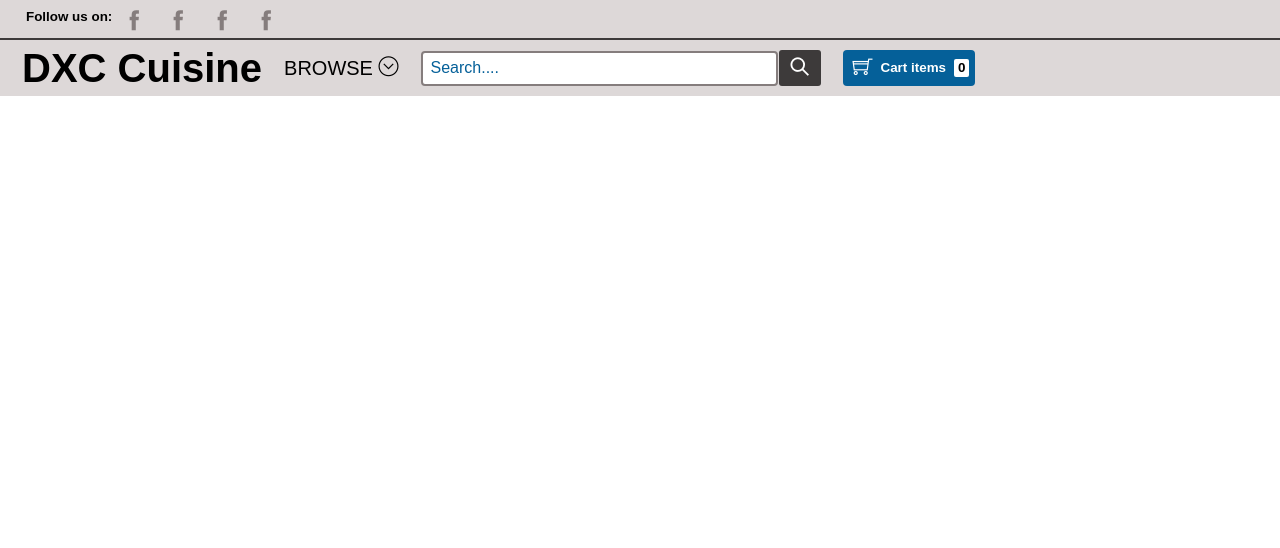
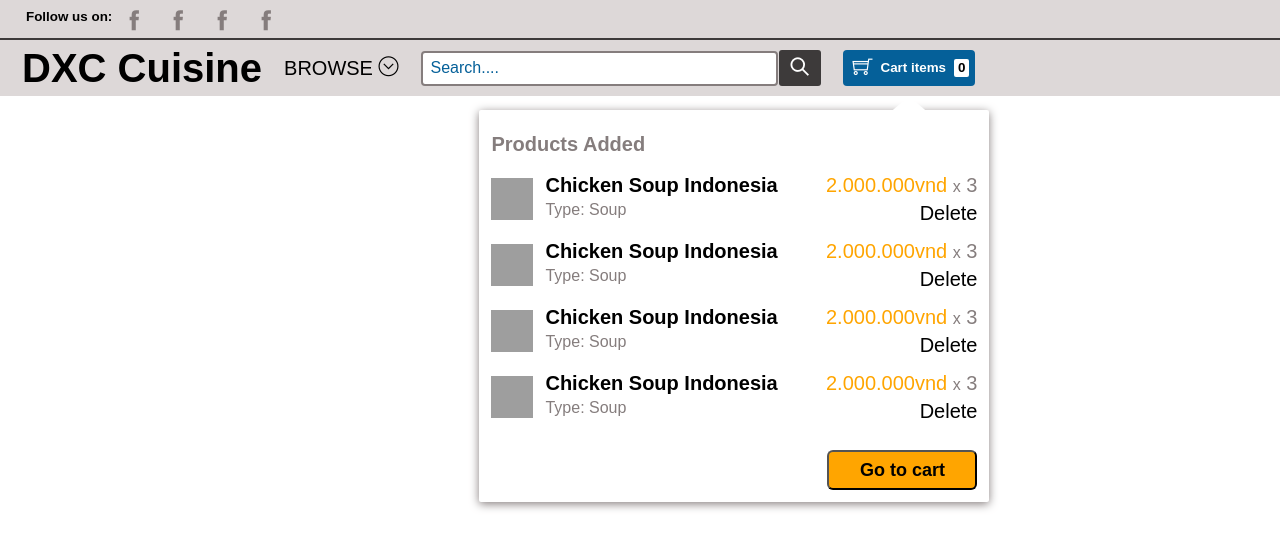
Before and after one commit to chicchicchic/Project_Work_Layout, a website: page src/index.html in a window 1280 px wide. Drawn offline with nearby package versions, Linux system fonts and the light colour scheme; grey boxes are pictures that could not be loaded.

Commit message:
update 4:42PM 02/10/2022

```diff
--- a/src/index.html
+++ b/src/index.html
@@ -121,6 +121,7 @@
             </span>
           </div>
 
+
           <!-- Cart dropdown -->
           <div class="cart-header">
 
@@ -137,50 +138,107 @@
             </div>
 
             <div class="cart-list cart-list-empty">
-              <img src="./images/cart-empty-img.jpg" alt="" class="cart-list-empty-img">
+              <!-- No product -->
+              <!-- <img src="./images/cart-empty-img.jpg" alt="" class="cart-list-empty-img">
               <span class="cart-list-empty-msg">
                 Cart is empty
-              </span>
+              </span> -->
 
-              <!-- <ul class="category-drop-down">
-                <li class="category-drop-down-wrap">
-                  <label for="" class="meal-type">
-                    Meal Type
-                    <span class="ti-arrow-circle-down"></span>
-                  </label>
+              <!-- Has product -->
+              <h4 class="cart-list-title">Products Added</h4>
+              <ul class="cart-list-item">
 
-                  <div class="underline-category"></div>
+                <!-- Cart item -->
+                <li class="cart-item">
+                  <img src="./images/4.jpg" alt="Soup Image" class="cart-item-img">
+                  <div class="cart-item-info">
 
-                  <ul class="category-child-wrap">
-                    <li><a href="#">Appetizers & Snacks Recipes</a></li>
-                    <li><a href="#">Breakfast & Brunch Recipes</a></li>
-                    <li><a href="#">Desserts</a></li>
-                    <li><a href="#">Dinners</a></li>
-                    <li><a href="#">Drinks</a></li>
-                  </ul>
+                    <div class="cart-item-info-top">
+                      <h5 class="cart-item-name">Chicken Soup Indonesia</h5>
+                      <div class="cart-item-price-wrap">
+                        <span class="cart-item-price">2.000.000vnd</span>
+                        <span class="cart-item-multiply">x</span>
+                        <span class="cart-item-quantity">3</span>
+                      </div>
+                    </div>
+
+                    <div class="cart-item-info-bottom">
+                      <span class="cart-item-description">Type: Soup</span>
+                      <span class="cart-item-remove">Delete</span>
+                    </div>
+
+                  </div>
                 </li>
 
-                <li class="category-drop-down-wrap">
-                  <label for="" class="ingredient">
-                    Ingredient
-                    <span class="ti-arrow-circle-down"></span>
-                  </label>
+                <li class="cart-item">
+                  <img src="./images/4.jpg" alt="Soup Image" class="cart-item-img">
+                  <div class="cart-item-info">
 
-                  <div class="underline-category"></div>
+                    <div class="cart-item-info-top">
+                      <h5 class="cart-item-name">Chicken Soup Indonesia</h5>
+                      <div class="cart-item-price-wrap">
+                        <span class="cart-item-price">2.000.000vnd</span>
+                        <span class="cart-item-multiply">x</span>
+                        <span class="cart-item-quantity">3</span>
+                      </div>
+                    </div>
 
-                  <ul class="category-child-wrap">
-                    <li><a href="#">Beef</a></li>
-                    <li><a href="#">Chicken</a></li>
-                    <li><a href="#">Pasta</a></li>
-                    <li><a href="#">Pork</a></li>
-                    <li><a href="#">Salmon</a></li>
-                  </ul>
+                    <div class="cart-item-info-bottom">
+                      <span class="cart-item-description">Type: Soup</span>
+                      <span class="cart-item-remove">Delete</span>
+                    </div>
+
+                  </div>
                 </li>
-              </ul> -->
+
+                <li class="cart-item">
+                  <img src="./images/4.jpg" alt="Soup Image" class="cart-item-img">
+                  <div class="cart-item-info">
+
+                    <div class="cart-item-info-top">
+                      <h5 class="cart-item-name">Chicken Soup Indonesia</h5>
+                      <div class="cart-item-price-wrap">
+                        <span class="cart-item-price">2.000.000vnd</span>
+                        <span class="cart-item-multiply">x</span>
+                        <span class="cart-item-quantity">3</span>
+                      </div>
+                    </div>
+
+                    <div class="cart-item-info-bottom">
+                      <span class="cart-item-description">Type: Soup</span>
+                      <span class="cart-item-remove">Delete</span>
+                    </div>
+
+                  </div>
+                </li>
+
+                <li class="cart-item">
+                  <img src="./images/4.jpg" alt="Soup Image" class="cart-item-img">
+                  <div class="cart-item-info">
+
+                    <div class="cart-item-info-top">
+                      <h5 class="cart-item-name">Chicken Soup Indonesia</h5>
+                      <div class="cart-item-price-wrap">
+                        <span class="cart-item-price">2.000.000vnd</span>
+                        <span class="cart-item-multiply">x</span>
+                        <span class="cart-item-quantity">3</span>
+                      </div>
+                    </div>
+
+                    <div class="cart-item-info-bottom">
+                      <span class="cart-item-description">Type: Soup</span>
+                      <span class="cart-item-remove">Delete</span>
+                    </div>
+
+                  </div>
+                </li>
+
+              </ul>
+
+              <button class="go-to-cart-btn">Go to cart</button>
 
             </div>
           </div>
-          <!-- Cart dropdown -->
 
         </div>
 
@@ -188,6 +246,7 @@
 
     </header>
 
+    <!-- Main test thoi -->
     <div class="main-content"></div>
 
     <!-- Introduce -->
--- a/src/scss/_variable.scss
+++ b/src/scss/_variable.scss
@@ -5,6 +5,7 @@ $black-color: #000;
 $gray-color: rgb(133, 125, 125);
 $gray-dark-color: #3d3a3a;
 $gray-light-color: #ddd8d8;
+$gray-very-light-color: #f0e9e9;
 $purple-color: purple;
 $orange-color: orange;
 $red-color: red;
--- a/src/scss/styles.scss
+++ b/src/scss/styles.scss
@@ -233,10 +233,10 @@
     top: calc(100% + 14px);
     right: -14px;
     background-color: $font-main-color;
-    width: 400px;
+    width: 510px;
     border-radius: 2px;
     box-shadow: 0 2px 10px $gray-color;
-    display: none;
+    // display: none;
 
     &:after {
       content: "";
@@ -260,7 +260,7 @@
   }
 
   .cart-list-empty {
-    padding: 28px 0px;
+    padding: 12px 0px;
   }
 
   .cart-list-empty-img {
@@ -275,8 +275,102 @@
     color: $gray-color;
   }
 
+  // Has product
+  .cart-list-title {
+    margin: 8px 0px 8px 12px;
+    font-size: 1rem;
+    color: $gray-color;
+    font-weight: 600;
+  }
 
+  .cart-list-item {
+    padding-left: 0;
+  }
 
+  .cart-item {
+    display: flex;
+    align-items: center;
+
+    &:hover {
+      background-color: $gray-very-light-color;
+    }
+  }
+
+  .cart-item-img {
+    width: 42px;
+    height: 42px;
+    margin: 12px;
+  }
+
+  .cart-item-info {
+    width: 100%;
+    margin-right: 12px;
+  }
+
+  .cart-item-info-top {
+    display: flex;
+    align-items: center;
+    justify-content: space-between;
+  }
+
+  .cart-item-name {
+    font-size: 1rem;
+    font-weight: 600;
+    color: $black-color;
+  }
+
+  .cart-item-price {
+    font-size: 1rem;
+    font-weight: 500;
+    color: $orange-color;
+  }
+
+  .cart-item-multiply {
+    font-size: 0.8rem;
+    color: $gray-color;
+  }
+
+  .cart-item-quantity {
+    font-size: 1rem;
+    color: $gray-color;
+  }
+
+  .cart-item-info-bottom {
+    display: flex;
+    justify-content: space-between;
+  }
+
+  .cart-item-description {
+    font-size: 0.8rem;
+    color: $gray-color;
+  }
+
+  .cart-item-remove {
+    font-size: 1rem;
+    color: $black-color;
+
+    &:hover  {
+      color: $red-color;
+    }
+  }
+
+  .go-to-cart-btn {
+    height: 40px;
+    width: 150px;
+    background-color: orange;
+    border-radius: 6px;
+    float: right;
+    margin-right: 12px;
+    margin-top: 20px;
+    font-size: 18px;
+    font-weight: 600;
+
+    &:hover {
+      cursor: pointer;
+      transform: scale(0.9);
+      transition: .2s;
+    }
+  }
 
 
 
```
Also changed, not shown: src/css/styles.css.
